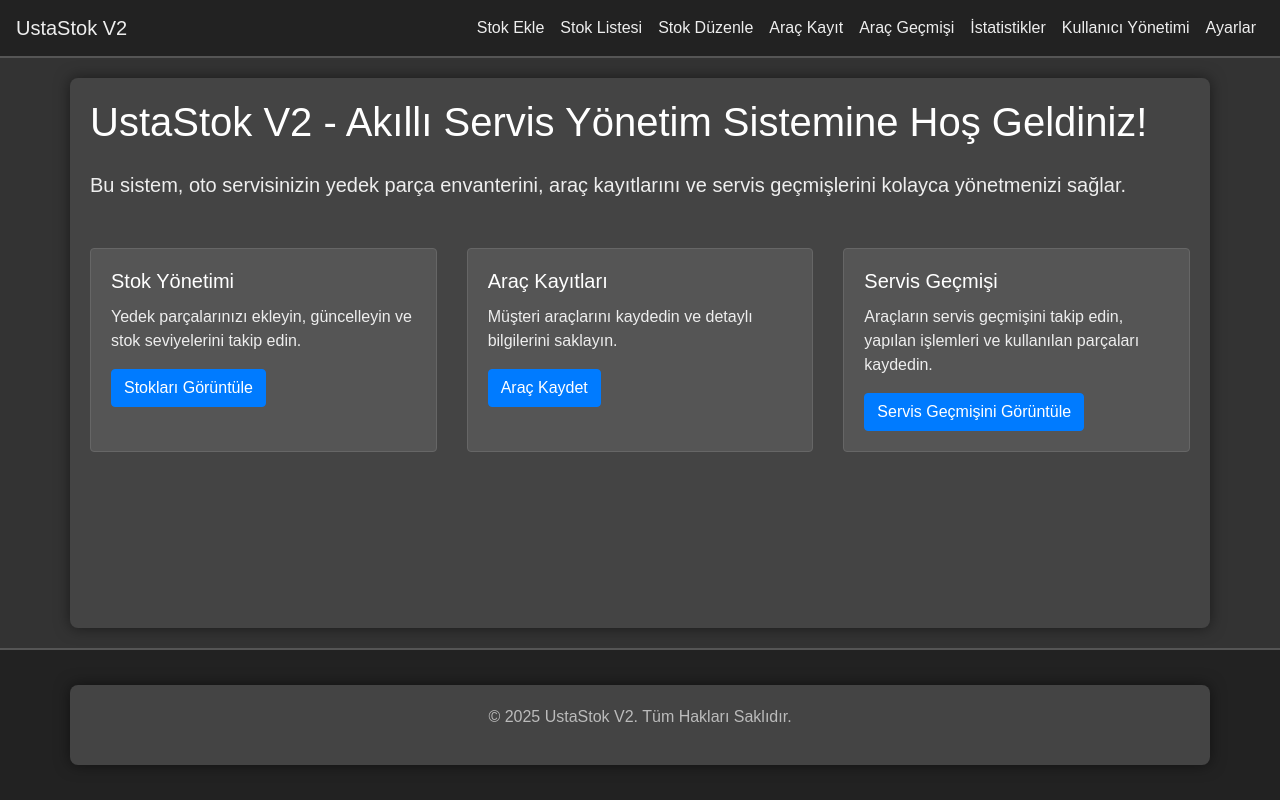
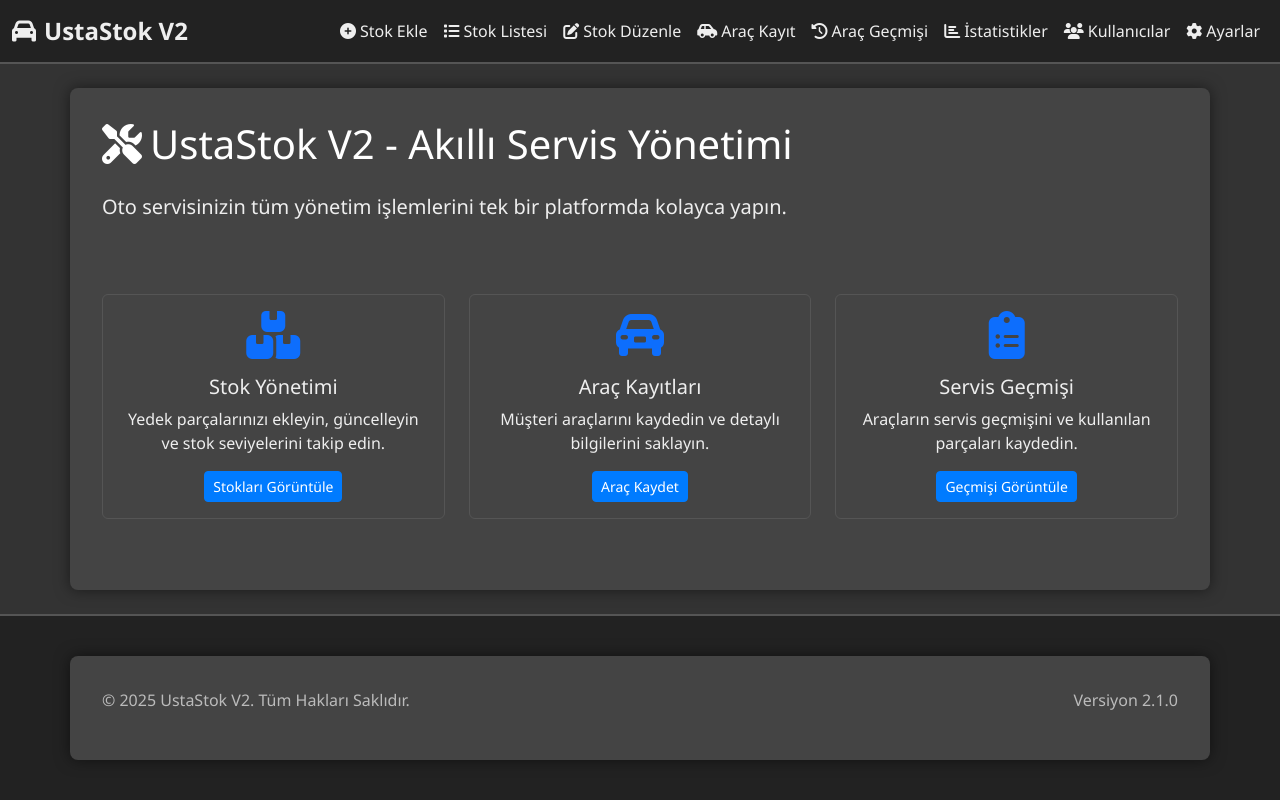
Before and after one commit to Platermin/UstaStokV2, a Flask app: page / in a window 1280 px wide. Run offline with Flask 3, Linux system fonts and the light colour scheme; some libraries are stand-ins or nearby versions.

Commit message:
Update index.html

```diff
--- a/templates/index.html
+++ b/templates/index.html
@@ -3,128 +3,181 @@
 <head>
     <meta charset="UTF-8">
     <meta name="viewport" content="width=device-width, initial-scale=1.0">
+    <meta http-equiv="X-UA-Compatible" content="IE=edge">
     <title>UstaStok V2 - Akıllı Servis Yönetimi</title>
-    <link href="https://stackpath.bootstrapcdn.com/bootstrap/4.5.2/css/bootstrap.min.css" rel="stylesheet">
+    <!-- Bootstrap CSS -->
+    <link href="https://cdn.jsdelivr.net/npm/bootstrap@5.3.0/dist/css/bootstrap.min.css" rel="stylesheet">
+    <!-- Font Awesome -->
+    <link rel="stylesheet" href="https://cdnjs.cloudflare.com/ajax/libs/font-awesome/6.4.0/css/all.min.css">
     <style>
+        :root {
+            --bg-dark: #222;
+            --bg-medium: #333;
+            --bg-light: #444;
+            --text-light: #eee;
+            --text-muted: #bbb;
+            --primary-color: #007bff;
+            --primary-hover: #0056b3;
+            --border-color: #555;
+        }
+
         body {
-            font-family: Arial, sans-serif;
-            background-color: #333; /* Koyu gri arka plan */
-            color: #eee; /* Açık gri metin */
-            margin: 0;
+            font-family: 'Segoe UI', Arial, sans-serif;
+            background-color: var(--bg-medium);
+            color: var(--text-light);
             display: flex;
             flex-direction: column;
             min-height: 100vh;
         }
+
         .navbar {
-            background-color: #222; /* Daha koyu gri navigasyon çubuğu */
-            border-bottom: 2px solid #555;
+            background-color: var(--bg-dark);
+            border-bottom: 2px solid var(--border-color);
         }
+
+        .navbar-brand {
+            font-weight: 700;
+            font-size: 1.5rem;
+        }
+
         .navbar-brand, .nav-link {
-            color: #eee !important;
+            color: var(--text-light) !important;
         }
-        .nav-link:hover {
-            color: #007bff !important;
+
+        .nav-link:hover, .nav-link:focus {
+            color: var(--primary-color) !important;
         }
+
         .container {
             flex: 1;
-            background-color: #444; /* İçerik alanı için orta gri */
-            padding: 20px;
+            background-color: var(--bg-light);
+            padding: 2rem;
             border-radius: 8px;
             box-shadow: 0 0 15px rgba(0, 0, 0, 0.5);
-            margin-top: 20px;
-            margin-bottom: 20px;
+            margin-top: 1.5rem;
+            margin-bottom: 1.5rem;
         }
+
         h1, h2, h3, h4, h5, h6 {
-            color: #fff; /* Başlıklar için beyaz */
+            color: white;
         }
+
         .card {
-            background-color: #555; /* Kartlar için biraz daha açık gri */
-            border: 1px solid #666;
-            color: #eee;
+            background-color: var(--bg-light);
+            border: 1px solid var(--border-color);
+            color: var(--text-light);
+            transition: transform 0.3s ease;
         }
+
+        .card:hover {
+            transform: translateY(-5px);
+            box-shadow: 0 10px 20px rgba(0, 0, 0, 0.3);
+        }
+
         .btn-primary {
-            background-color: #007bff;
-            border-color: #007bff;
+            background-color: var(--primary-color);
+            border-color: var(--primary-color);
         }
-        .btn-primary:hover {
-            background-color: #0056b3;
-            border-color: #0056b3;
+
+        .btn-primary:hover, .btn-primary:focus {
+            background-color: var(--primary-hover);
+            border-color: var(--primary-hover);
         }
+
         .footer {
-            background-color: #222;
-            color: #bbb;
-            padding: 15px 0;
+            background-color: var(--bg-dark);
+            color: var(--text-muted);
+            padding: 1rem 0;
             text-align: center;
-            border-top: 2px solid #555;
-            margin-top: auto; /* Footer'ı alta sabitle */
+            border-top: 2px solid var(--border-color);
+            margin-top: auto;
+        }
+
+        /* Responsive adjustments */
+        @media (max-width: 768px) {
+            .container {
+                padding: 1rem;
+                margin-top: 1rem;
+            }
+
+            .card {
+                margin-bottom: 1rem;
+            }
         }
     </style>
 </head>
 <body>
-    <nav class="navbar navbar-expand-lg">
-        <a class="navbar-brand" href="/">UstaStok V2</a>
-        <button class="navbar-toggler" type="button" data-toggle="collapse" data-target="#navbarNav" aria-controls="navbarNav" aria-expanded="false" aria-label="Toggle navigation">
+    <nav class="navbar navbar-expand-lg navbar-dark">
+        <div class="container-fluid">
+            <a class="navbar-brand" href="/">
+                <i class="fas fa-car me-2"></i>UstaStok V2
+            </a>
+            <button class="navbar-toggler" type="button" data-bs-toggle="collapse" data-bs-target="#navbarNav">
                 <span class="navbar-toggler-icon"></span>
             </button>
             <div class="collapse navbar-collapse" id="navbarNav">
-            <ul class="navbar-nav ml-auto">
-                <li class="nav-item active">
-                    <a class="nav-link" href="/stok-ekle.html">Stok Ekle <span class="sr-only">(current)</span></a>
+                <ul class="navbar-nav ms-auto">
+                    <li class="nav-item">
+                        <a class="nav-link" href="/stok-ekle.html"><i class="fas fa-plus-circle me-1"></i>Stok Ekle</a>
                     </li>
                     <li class="nav-item">
-                    <a class="nav-link" href="/stok-listesi.html">Stok Listesi</a>
+                        <a class="nav-link" href="/stok-listesi.html"><i class="fas fa-list me-1"></i>Stok Listesi</a>
                     </li>
                     <li class="nav-item">
-                    <a class="nav-link" href="/stok-duzenle.html">Stok Düzenle</a>
+                        <a class="nav-link" href="/stok-duzenle.html"><i class="fas fa-edit me-1"></i>Stok Düzenle</a>
                     </li>
                     <li class="nav-item">
-                    <a class="nav-link" href="/arac-kayit.html">Araç Kayıt</a>
+                        <a class="nav-link" href="/arac-kayit.html"><i class="fas fa-car-side me-1"></i>Araç Kayıt</a>
                     </li>
                     <li class="nav-item">
-                    <a class="nav-link" href="/arac-gecmisi.html">Araç Geçmişi</a>
+                        <a class="nav-link" href="/arac-gecmisi.html"><i class="fas fa-history me-1"></i>Araç Geçmişi</a>
                     </li>
                     <li class="nav-item">
-                    <a class="nav-link" href="/istatistikler.html">İstatistikler</a>
+                        <a class="nav-link" href="/istatistikler.html"><i class="fas fa-chart-bar me-1"></i>İstatistikler</a>
                     </li>
                     <li class="nav-item">
-                    <a class="nav-link" href="/kullanicilar.html">Kullanıcı Yönetimi</a>
+                        <a class="nav-link" href="/kullanicilar.html"><i class="fas fa-users me-1"></i>Kullanıcılar</a>
                     </li>
                     <li class="nav-item">
-                    <a class="nav-link" href="/ayarlar.html">Ayarlar</a>
+                        <a class="nav-link" href="/ayarlar.html"><i class="fas fa-cog me-1"></i>Ayarlar</a>
                     </li>
                 </ul>
+            </div>
         </div>
     </nav>
 
     <div class="container">
-        <h1 class="mb-4">UstaStok V2 - Akıllı Servis Yönetim Sistemine Hoş Geldiniz!</h1>
-        <p class="lead">Bu sistem, oto servisinizin yedek parça envanterini, araç kayıtlarını ve servis geçmişlerini kolayca yönetmenizi sağlar.</p>
+        <h1 class="mb-4"><i class="fas fa-tools me-2"></i>UstaStok V2 - Akıllı Servis Yönetimi</h1>
+        <p class="lead">Oto servisinizin tüm yönetim işlemlerini tek bir platformda kolayca yapın.</p>
 
-        <div class="row mt-5">
-            <div class="col-md-4 mb-4">
+        <div class="row mt-5 g-4">
+            <div class="col-md-4">
                 <div class="card h-100">
-                    <div class="card-body">
+                    <div class="card-body text-center">
+                        <i class="fas fa-boxes fa-3x mb-3 text-primary"></i>
                         <h5 class="card-title">Stok Yönetimi</h5>
                         <p class="card-text">Yedek parçalarınızı ekleyin, güncelleyin ve stok seviyelerini takip edin.</p>
-                        <a href="/stok-listesi.html" class="btn btn-primary">Stokları Görüntüle</a>
+                        <a href="/stok-listesi.html" class="btn btn-primary btn-sm">Stokları Görüntüle</a>
                     </div>
                 </div>
             </div>
-            <div class="col-md-4 mb-4">
+            <div class="col-md-4">
                 <div class="card h-100">
-                    <div class="card-body">
+                    <div class="card-body text-center">
+                        <i class="fas fa-car-alt fa-3x mb-3 text-primary"></i>
                         <h5 class="card-title">Araç Kayıtları</h5>
                         <p class="card-text">Müşteri araçlarını kaydedin ve detaylı bilgilerini saklayın.</p>
-                        <a href="/arac-kayit.html" class="btn btn-primary">Araç Kaydet</a>
+                        <a href="/arac-kayit.html" class="btn btn-primary btn-sm">Araç Kaydet</a>
                     </div>
                 </div>
             </div>
-            <div class="col-md-4 mb-4">
+            <div class="col-md-4">
                 <div class="card h-100">
-                    <div class="card-body">
+                    <div class="card-body text-center">
+                        <i class="fas fa-clipboard-list fa-3x mb-3 text-primary"></i>
                         <h5 class="card-title">Servis Geçmişi</h5>
-                        <p class="card-text">Araçların servis geçmişini takip edin, yapılan işlemleri ve kullanılan parçaları kaydedin.</p>
-                        <a href="/arac-gecmisi.html" class="btn btn-primary">Servis Geçmişini Görüntüle</a>
+                        <p class="card-text">Araçların servis geçmişini ve kullanılan parçaları kaydedin.</p>
+                        <a href="/arac-gecmisi.html" class="btn btn-primary btn-sm">Geçmişi Görüntüle</a>
                     </div>
                 </div>
             </div>
@@ -133,12 +186,18 @@
 
     <footer class="footer">
         <div class="container">
+            <div class="row">
+                <div class="col-md-6 text-md-start">
                     <p>&copy; 2025 UstaStok V2. Tüm Hakları Saklıdır.</p>
+                </div>
+                <div class="col-md-6 text-md-end">
+                    <p class="mb-0">Versiyon 2.1.0</p>
+                </div>
+            </div>
         </div>
     </footer>
 
-    <script src="https://code.jquery.com/jquery-3.5.1.slim.min.js"></script>
-    <script src="https://cdn.jsdelivr.net/npm/@popperjs/core@2.5.4/dist/umd/popper.min.js"></script>
-    <script src="https://stackpath.bootstrapcdn.com/bootstrap/4.5.2/js/bootstrap.min.js"></script>
+    <!-- Bootstrap JS Bundle with Popper -->
+    <script src="https://cdn.jsdelivr.net/npm/bootstrap@5.3.0/dist/js/bootstrap.bundle.min.js"></script>
 </body>
 </html>
```
Lines whose indentation alone changed are shown as unchanged.
